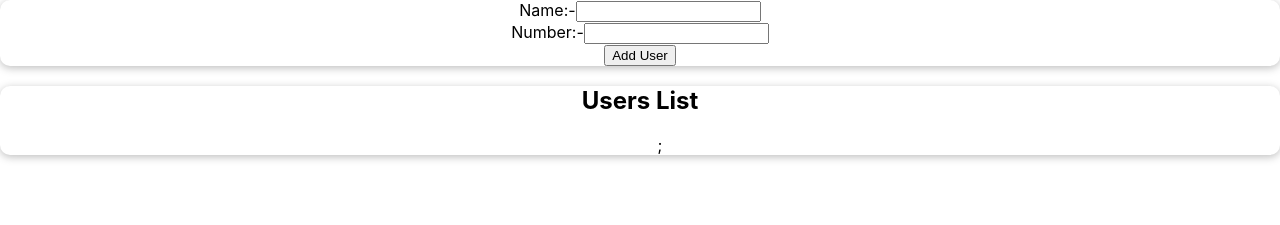
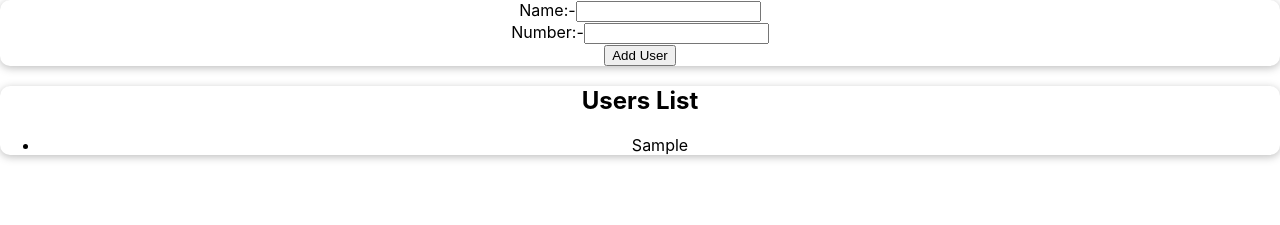
Before and after one commit to chinmaykapadia1997/user-app, a React (Create React App) app: page / in a window 1280 px wide. Both pictures are taken after typing "Sample", "5" into the empty fields and a click on the button "Add User". Shown: the top 225 px of the page. Built offline with nearby package versions, Linux system fonts and the light colour scheme.

Commit message:
Adding delete code, not working properly.

```diff
--- a/src/App.js
+++ b/src/App.js
@@ -16,10 +16,19 @@ function App() {
     });
   };
 
+  const deleteHandler = userId =>{
+    setUserList((prevUser)=>{
+      const newUser = prevUser.find(data => data.id == userId);
+      console.log(newUser);
+      return newUser;
+    });
+    console.log(userId);
+  };
+
   return (
     <div className="App">
       <AddUser onAddUser={addUserHandler}></AddUser>
-      <UserList items={usersList}></UserList>
+      <UserList items={usersList} onDeleteUser={deleteHandler}></UserList>
     </div>
   );
 }
--- a/src/Components/UserList.js
+++ b/src/Components/UserList.js
@@ -4,14 +4,18 @@ import "./UserList.css";
 
 const UserList = (props) => {
   console.log(props.items);
+
+  const deleteUserHandler=()=>{
+    console.log(props.items.id);
+    props.onDeleteUser(props.items.id);
+  }
   return (
     <div className="card">
       <h2>Users List</h2>
       <ul>
-        {props.items.map((val) => {
-          <li key={val.id}> {val.Name} </li>;
-        })}
-        ;
+        {props.items.map((val) => (
+          <li key={val.id} onClick={deleteUserHandler}> {val.Name} </li>
+        ))}
       </ul>
     </div>
   );
```
